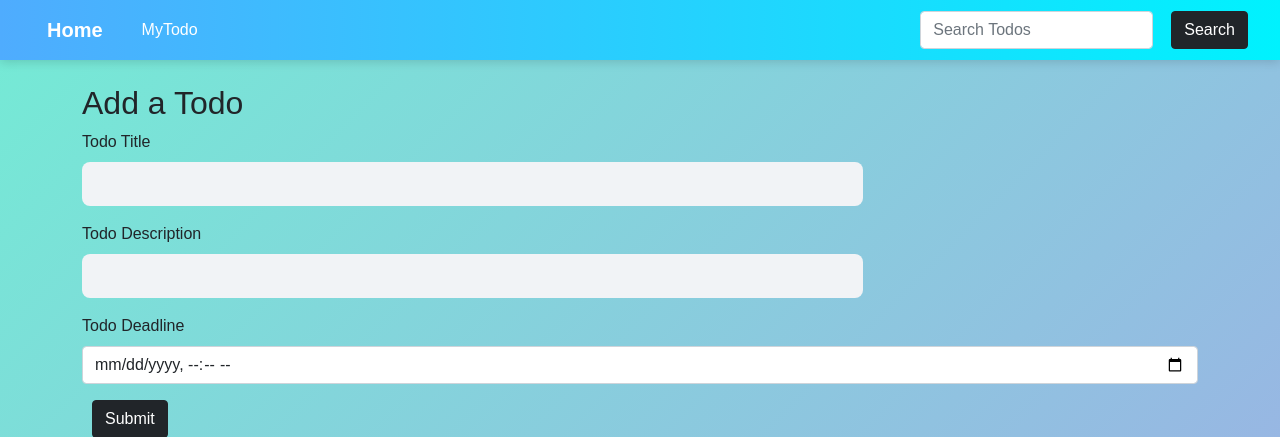
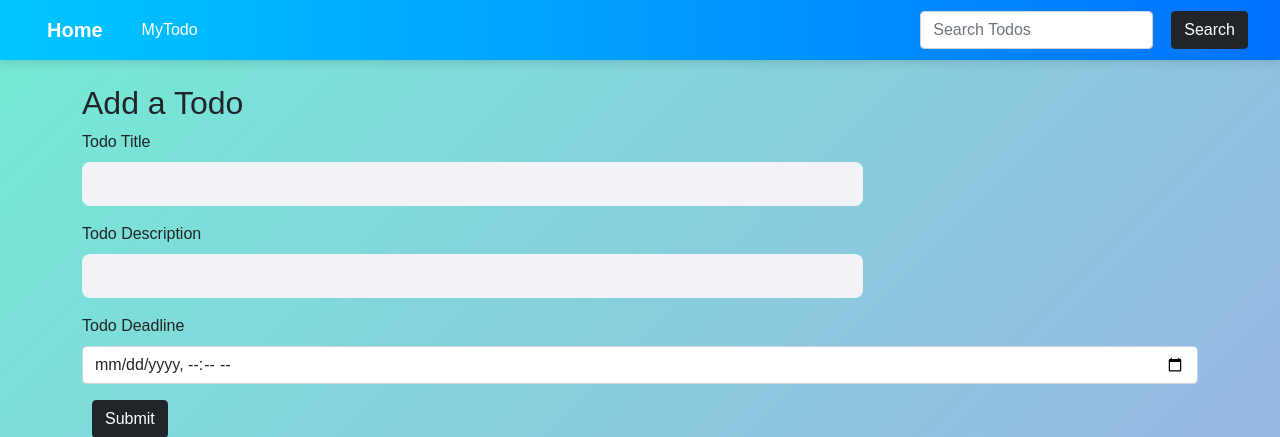
Before and after one commit to Jagy12/ToDolist-, a Flask app: page / in a window 1280 px wide. Shown: the top 437 px of the page. Run offline with Flask 3, Linux system fonts and the light colour scheme.

Commit message:
Issue fixed

```diff
--- a/templates/index.html
+++ b/templates/index.html
@@ -17,8 +17,8 @@
 </head>
 
 <body>
-    <nav class="navbar navbar-expand-lg navbar-light bg-light">
-        <div class="container-fluid">
+    <nav class="navbar navbar-expand-lg navbar-light" style="background: linear-gradient(90deg, #00c6ff, #0072ff);">
+  <div class="container-fluid">
     <!-- Left side navigation -->
     <a class="navbar-brand text-white fw-bold" href="/">Home</a>
     <div class="collapse navbar-collapse">
```
